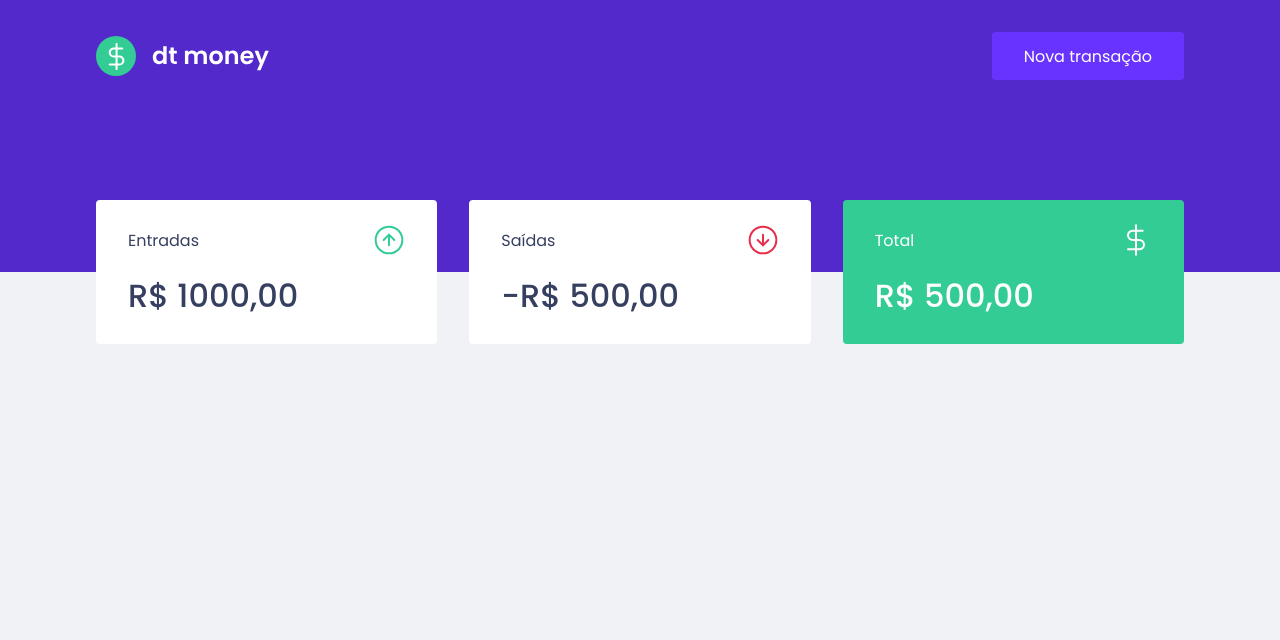
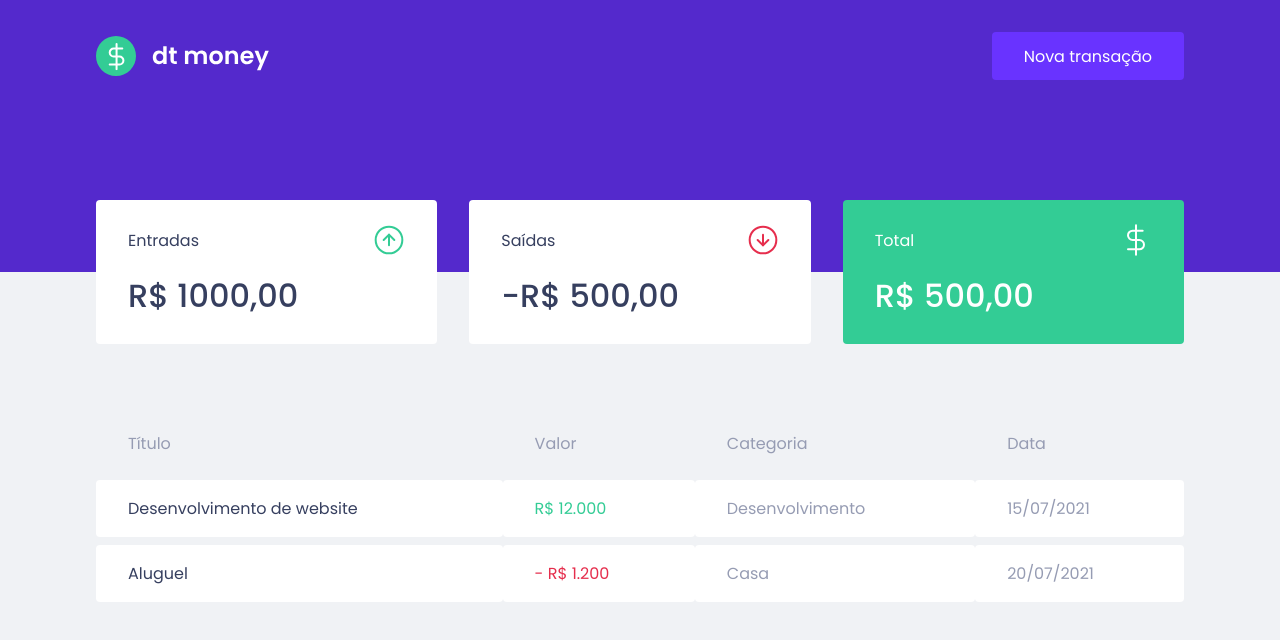
Before and after one commit to felipemarinhodev/dtmoney, a React (Create React App) app: page / in a window 1280 px wide. Shown: the top 640 px of the page. Built offline with nearby package versions, Linux system fonts and the light colour scheme.

Commit message:
Add TransactionTable component

```diff
--- a/src/components/Dashboard/index.tsx
+++ b/src/components/Dashboard/index.tsx
@@ -1,10 +1,12 @@
 import { Summary } from '../Summary';
+import { TransactionTable } from '../TransactionTable';
 import { Container } from './styles';
 
 export function Dashboard() {
 	return (
 		<Container>
 			<Summary />
+			<TransactionTable />
 		</Container>
 	)
 }
```
